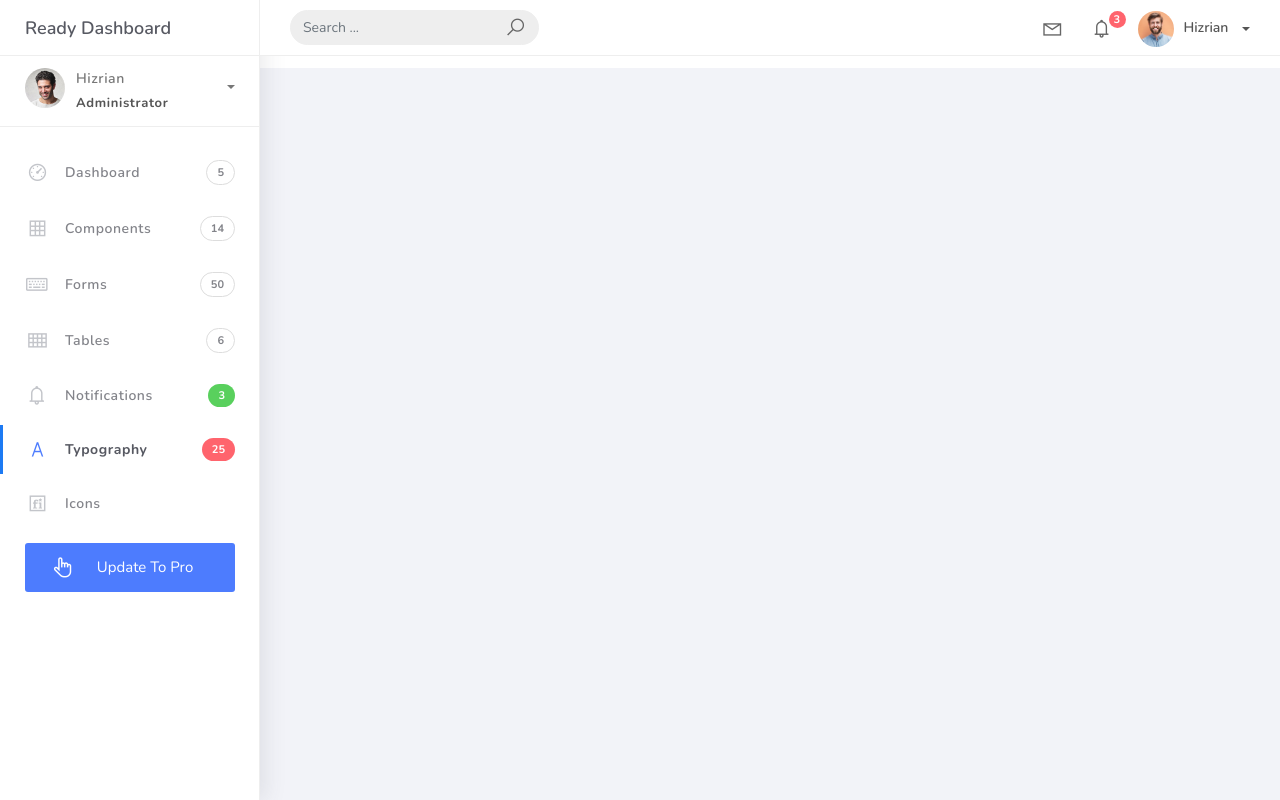
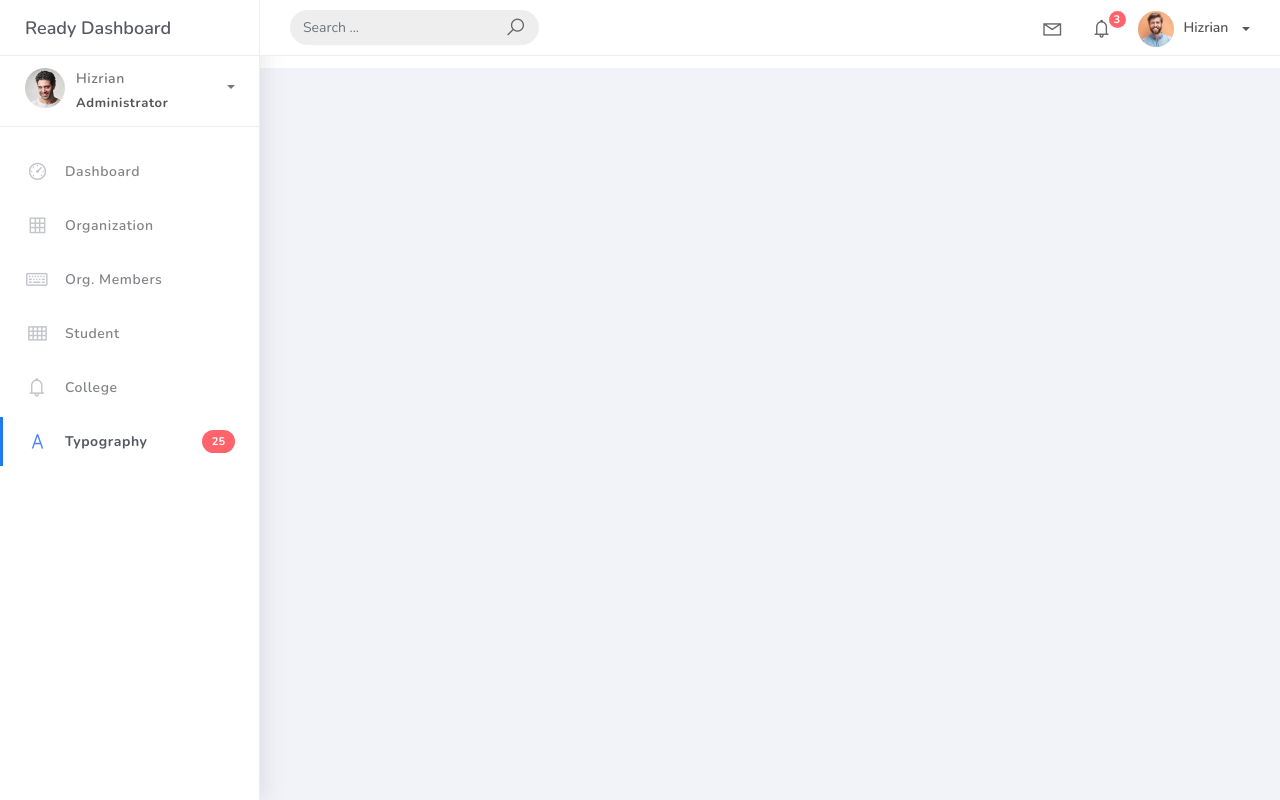
Before and after one commit to arithee/PSUSphere, a Django app: template projectsite/templates/base.html in a window 1280 px wide. Run offline with Django 5.2, Linux system fonts and the light colour scheme; the template is opened without the code that fills it, so the values that code supplies are empty; some libraries are stand-ins or nearby versions.

Commit message:
setup of Load Profile Image, Menu, Organization List View

```diff
--- a/projectsite/projectsite/urls.py
+++ b/projectsite/projectsite/urls.py
@@ -16,10 +16,11 @@ Including another URLconf
 """
 from django.contrib import admin
 from django.urls import path
-from studentorg.views import HomePageView
+from studentorg.views import HomePageView, OrganizationList
 from studentorg import views
 
 urlpatterns = [
     path('admin/', admin.site.urls),
     path('',views.HomePageView.as_view(), name='home'),
+    path('organization_list', OrganizationList.as_view(), name='organization-list'),
 ]
--- a/projectsite/studentorg/views.py
+++ b/projectsite/studentorg/views.py
@@ -6,3 +6,9 @@ class HomePageView(ListView):
     model = Organization
     context_object_name = 'home'
     template_name = "home.html"
+
+class OrganizationList(ListView):
+    model = Organization
+    context_object_name = 'organization'
+    template_engine = 'org_lists.html'
+    paginate_by = 5
--- a/projectsite/templates/base.html
+++ b/projectsite/templates/base.html
@@ -171,35 +171,30 @@
 							<a href="index.html">
 								<i class="la la-dashboard"></i>
 								<p>Dashboard</p>
-								<span class="badge badge-count">5</span>
 							</a>
 						</li>
 						<li class="nav-item">
-							<a href="components.html">
+							<a href="{% url 'organization-list' %}">
 								<i class="la la-table"></i>
-								<p>Components</p>
-								<span class="badge badge-count">14</span>
+								<p>Organization</p>
 							</a>
 						</li>
 						<li class="nav-item">
 							<a href="forms.html">
 								<i class="la la-keyboard-o"></i>
-								<p>Forms</p>
-								<span class="badge badge-count">50</span>
+								<p>Org. Members</p>
 							</a>
 						</li>
 						<li class="nav-item">
 							<a href="tables.html">
 								<i class="la la-th"></i>
-								<p>Tables</p>
-								<span class="badge badge-count">6</span>
+								<p>Student</p>
 							</a>
 						</li>
 						<li class="nav-item">
 							<a href="notifications.html">
 								<i class="la la-bell"></i>
-								<p>Notifications</p>
-								<span class="badge badge-success">3</span>
+								<p>College</p>
 							</a>
 						</li>
 						<li class="nav-item active">
@@ -208,18 +203,6 @@
 								<p>Typography</p>
 								<span class="badge badge-danger">25</span>
 							</a>
-						</li>
-						<li class="nav-item">
-							<a href="icons.html">
-								<i class="la la-fonticons"></i>
-								<p>Icons</p>
-							</a>
-						</li>
-						<li class="nav-item update-pro">
-							<button  data-toggle="modal" data-target="#modalUpdate">
-								<i class="la la-hand-pointer-o"></i>
-								<p>Update To Pro</p>
-							</button>
 						</li>
 					</ul>
 				</div>
```
Also changed, not shown: projectsite/templates/org_list.html (added, +38 -0 lines).
